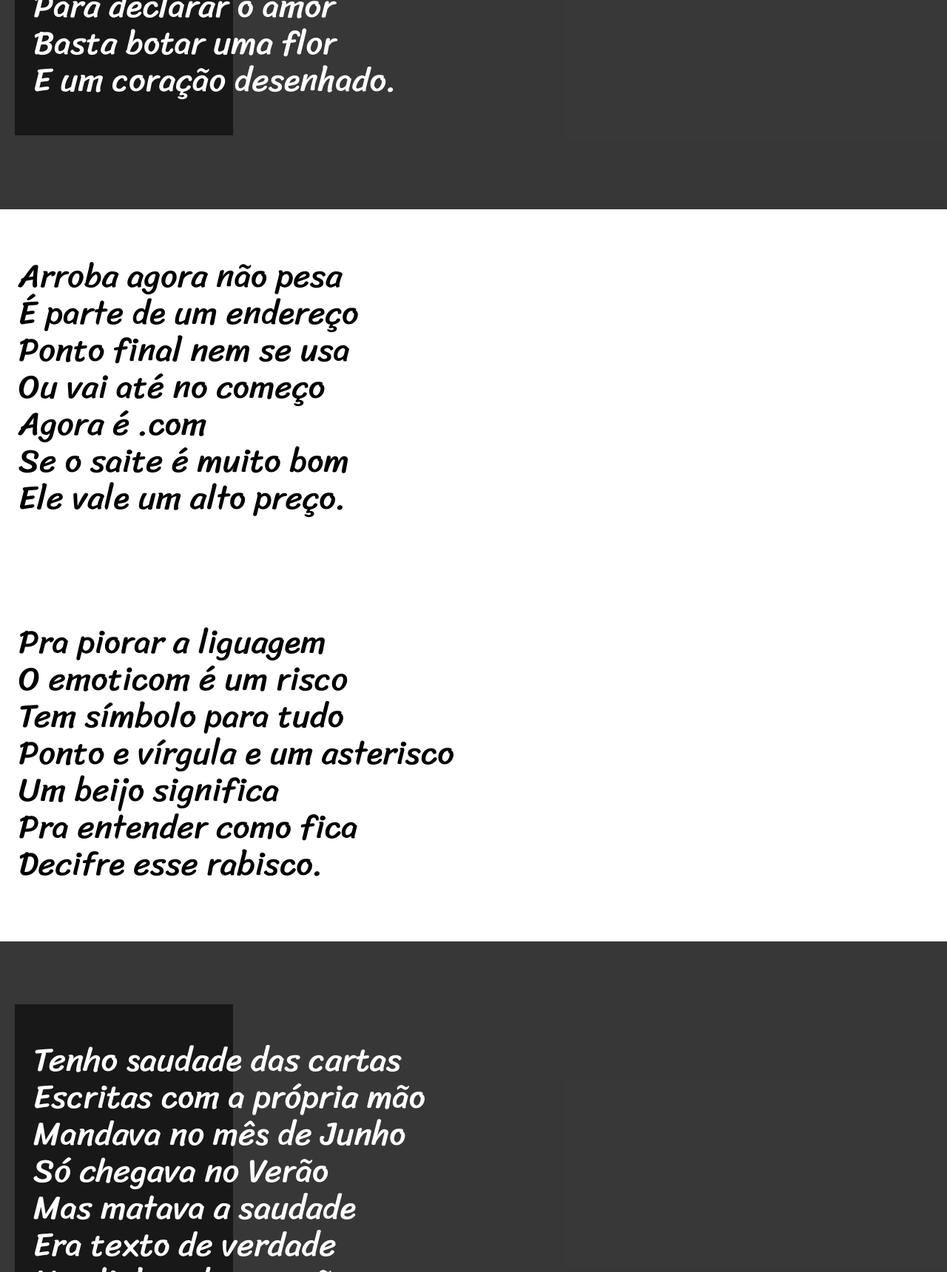
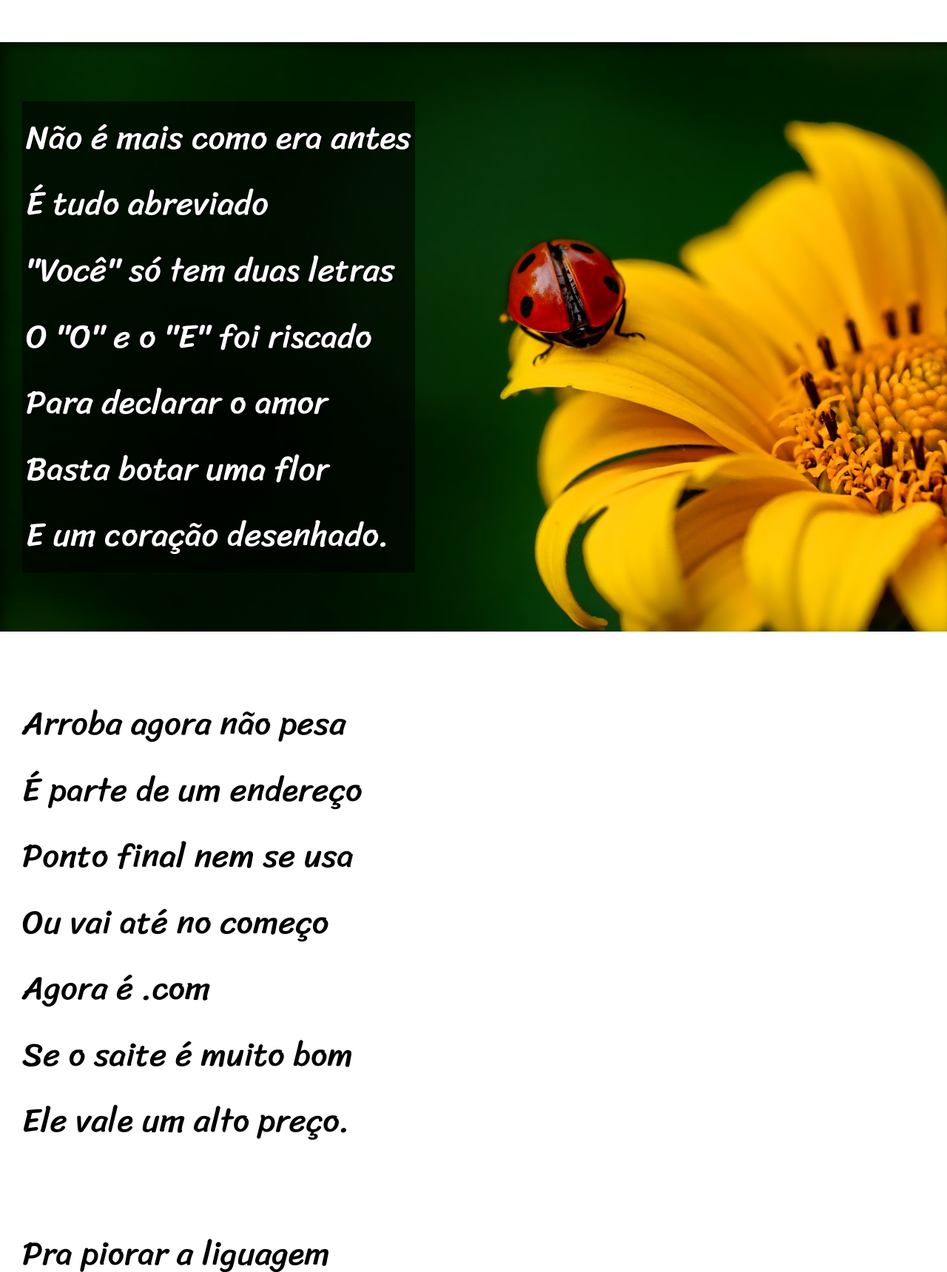
Before and after one commit to BrenoAlvesTI/html-css, a plain HTML site: page desafios/desafio012/site.html in a window 1280 px wide. Shown: the part 1080-2800 px from the top of the page at 74% size. Drawn offline with Linux system fonts and the light colour scheme.

Commit message:
site pronto

```diff
--- a/desafios/desafio012/site.html
+++ b/desafios/desafio012/site.html
@@ -3,107 +3,99 @@
 <head>
     <meta charset="UTF-8">
     <meta name="viewport" content="width=device-width, initial-scale=1.0">
-    <title>Cordel</title>
+    <title>Cordel Moderno</title>
     <link rel="stylesheet" href="style.css">
 </head>
 <body>
     <header>
-        <h1>Cordel Moderno</h1>
-        <p id="subtitulo">Por <a href="https://www.recantodasletras.com.br/poesias/3186743" target="_blank"><strong>Nilton Duarte</strong></a></p>
+        <h1>
+            Cordel Moderno
+        </h1>
+        <p>
+            Por <a href="https://www.recantodasletras.com.br/poesias/3186743" target="_blank">Milton Duarte</a>
+        </p>
     </header>
-    <article>
-        <pre>
+
+    <section class="normal">
         <p>
-Estou ficando cansado
-Da tal tecnologia
-Só se fala por e-mail
-Mensagem curta e fria
-Twitter e Facebook
-Antes que eu caduque
-Vou dizer tudo em poesia.
+            Estou ficando cansado <br>
+            Da tal tecnologia  <br>
+            Só se fala por e-mail <br>
+            Mensagem curta e fria <br>
+            Twitter e Facebook <br>
+            Antes que eu caduque <br>
+            Vou dizer tudo em poesia. <br>
         </p>
-        </pre>
-    </article>
-    <picture>
-        <article>
-            <pre>
+    </section>
+
+    <section class="imagem" id="img01">
         <p>
-Não é mais como era antes
-É tudo abreviado
-"Você" só tem duas letras
-O "O" e o "E" foi riscado
-Para declarar o amor
-Basta botar uma flor
-E um coração desenhado.
+            Não é mais como era antes <br>
+            É tudo abreviado <br>
+            "Você" só tem duas letras <br>
+            O "O" e o "E" foi riscado <br>
+            Para declarar o amor <br>
+            Basta botar uma flor <br>
+            E um coração desenhado. <br>
         </p>
-            </pre>
-        </article>
-    </picture>
-    <article>
-        <pre>
+    </section>
+
+    <section class="normal">
         <p>
-Arroba agora não pesa
-É parte de um endereço
-Ponto final nem se usa
-Ou vai até no começo
-Agora é .com
-Se o saite é muito bom
-Ele vale um alto preço.
+            Arroba agora não pesa <br>
+            É parte de um endereço <br>
+            Ponto final nem se usa <br>
+            Ou vai até no começo <br>
+            Agora é .com <br>
+            Se o saite é muito bom <br>
+            Ele vale um alto preço. <br>
         </p>
-        </pre>
-        <pre>
+
         <p>
-Pra piorar a liguagem
-O emoticom é um risco
-Tem símbolo para tudo
-Ponto e vírgula e um asterisco
-Um beijo significa
-Pra entender como fica
-Decifre esse rabisco.
+            Pra piorar a liguagem <br>
+            O emoticom é um risco <br>
+            Tem símbolo para tudo <br>
+            Ponto e vírgula e um asterisco <br>
+            Um beijo significa <br>
+            Pra entender como fica <br>
+            Decifre esse rabisco. <br>
         </p>
-        </pre>
-    </article>
-    <picture>
-        <article>
-            <pre>
+    </section>
+
+    <section class="imagem" id="img02">
         <p>
-Tenho saudade das cartas
-Escritas com a própria mão
-Mandava no mês de Junho
-Só chegava no Verão
-Mas matava a saudade
-Era texto de verdade
-Nas linhas do coração.
+            Tenho saudade das cartas <br>
+            Escritas com a própria mão <br>
+            Mandava no mês de Junho <br>
+            Só chegava no Verão <br>
+            Mas matava a saudade <br>
+            Era texto de verdade <br>
+            Nas linhas do coração. <br>
         </p>
-            </pre>
-        </article>
-    </picture>
-    <article>
-        <pre>
+    </section>
+
+    <section class="normal">
         <p>
-Agora, escrevo e envio
-Chegando na mesma hora
-Mas quando vou prosear
-A pessoa foi embora
-Abriu outro aplicativo
-O mundo ficou cativo
-Da tecnologia do agora.
+            Agora, escrevo e envio <br>
+            Chegando na mesma hora <br>
+            Mas quando vou prosear <br>
+            A pessoa foi embora <br>
+            Abriu outro aplicativo <br>
+            O mundo ficou cativo <br>
+            Da tecnologia do agora. <br>
         </p>
-        </pre>
-        <pre>
+
         <p>
-Felizmente, pra orar
-Não precisa de internet
-Deus escuta todo mundo
-Se quiser, faça esse teste
-Dois pontos são dois joelhos
-Seus lábios são aparelhos
-Deixe que Deus interprete.
+            Felizmente, pra orar <br>
+            Não precisa de internet <br>
+            Deus escuta todo mundo <br>
+            Se quiser, faça esse teste <br>
+            Dois pontos são dois joelhos <br>
+            Seus lábios são aparelhos <br>
+            Deixe que Deus interprete. <br>
         </p>
-        </pre>
-    </article>
-    <footer>
-        Site criado por <a href="https://gustavoguanabara.github.io/" target="_blank"><strong>Gustavo Guanabara</strong></a> para o <a href="https://www.cursoemvideo.com/" target="_blank"><strong>CursoemVídeo</strong></a>
-    </footer>
+    </section>
+
+    <footer><p>Site criado por <a href="https://gustavoguanabara.github.io" target="_blank">Gustavo Guanabara</a> para o <a href="https://cursoemvideo.com" target="_blank">CursoemVídeo</a></p></footer>
 </body>
 </html>
--- a/desafios/desafio012/style.css
+++ b/desafios/desafio012/style.css
@@ -4,70 +4,96 @@
 
 @import url('https://fonts.googleapis.com/css2?family=Passion+One&family=Sriracha&display=swap');
 
+:root {
+    --fonte1: Verdana, Tahoma, sans-serif;
+    --fonte2: "Passion One", sans-serif;
+    --fonte3: "Sriracha", sans-serif;
+}
+
 * {
     margin: 0px;
     padding: 0px;
+    font-size: 1em;
 }
 
 html, body {
-    background-color: darkgray;
+    min-height: 100vh;
+    background-color: darkgrey;
+    font-family: var(--fonte1);
 }
 
 header {
     background-color: black;
     color: white;
     text-align: center;
-    padding: 35px;
-    font-family: "Passion One", sans-serif;
-    font-weight: 400;
-    font-style: normal;
-    font-size: 4vw;
-    font-variant: small-caps;
 }
 
-picture > article {
-    background-color: rgba(0, 0, 0, 0.671);
-    color: white;
-    padding: 70px 0px;
-    padding-left: 20px;
+header > h1 {
+    padding-top: 50px;
+    font-variant: small-caps;
+    font-family: var(--fonte2);
+    font-size: 10vw;
 }
 
-article {
+header > p {
+    padding-bottom: 50px;
+}
+
+a {
+    color: white;
+    text-decoration: none;
+    font-weight: bolder;
+}
+
+header a:hover, footer a:hover {
+    text-decoration: underline;
+}
+
+section {
+    padding-top: 10vh;
+    padding-bottom: 10vh;
+    line-height: 2em;
+    padding-left: 30px;
+    font-family: var(--fonte3);
+    font-size: 3.5vw;
+}
+
+section > p {
+    padding-bottom: 2em;
+}
+
+section.normal {
     background-color: white;
     color: black;
 }
 
-picture > article > pre > p {
-    background-color: rgba(0, 0, 0, 0.568);
-    width: 270px;
+section.imagem {
+    background-color: rgba(0, 0, 0, 0.664);
+    color: white;
+    box-shadow: inset 6px 6px 13px 0px rgba(0, 0, 0, 0.486);
+    background-size: cover;
+    background-attachment: fixed;
 }
 
-p#subtitulo {
-    font-family: Verdana, Tahoma, sans-serif;
-    font-size: 2.5vw;
+section.imagem > p {
+    background-color: rgba(0, 0, 0, 0.582);
+    display: inline-block;
+    padding: 5px;
+    text-shadow: 2px 2px 0px black;
 }
 
-a {
-    text-decoration: none;
-    color: white;
+section#img01 {
+    background-image: url('imagens/background001.jpg');
+    background-position: right center;
 }
 
-a:hover {
-    text-decoration: underline;
-}
-
-p {
-    font-size: 3.5vw;
-    line-height: 50px;
-    padding-left: 25px;
-    font-family: "Sriracha", sans-serif;
+section#img02 {
+    background-image: url('imagens/background002.jpg');
 }
 
 footer {
     background-color: black;
     color: white;
     text-align: center;
-    font-family: Verdana, Tahoma, sans-serif;
-    font-size: 16px;
     padding: 10px;
 }
```
Lines whose indentation alone changed are shown as unchanged.
